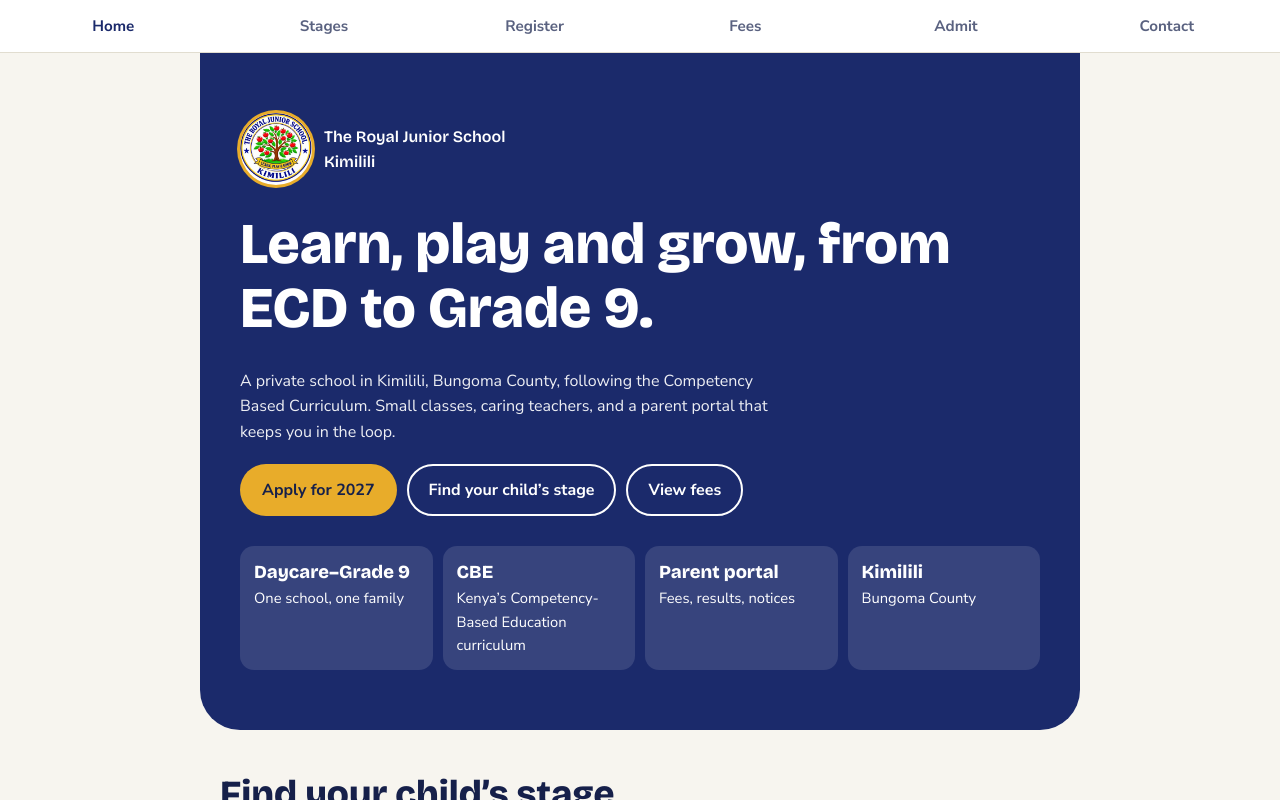
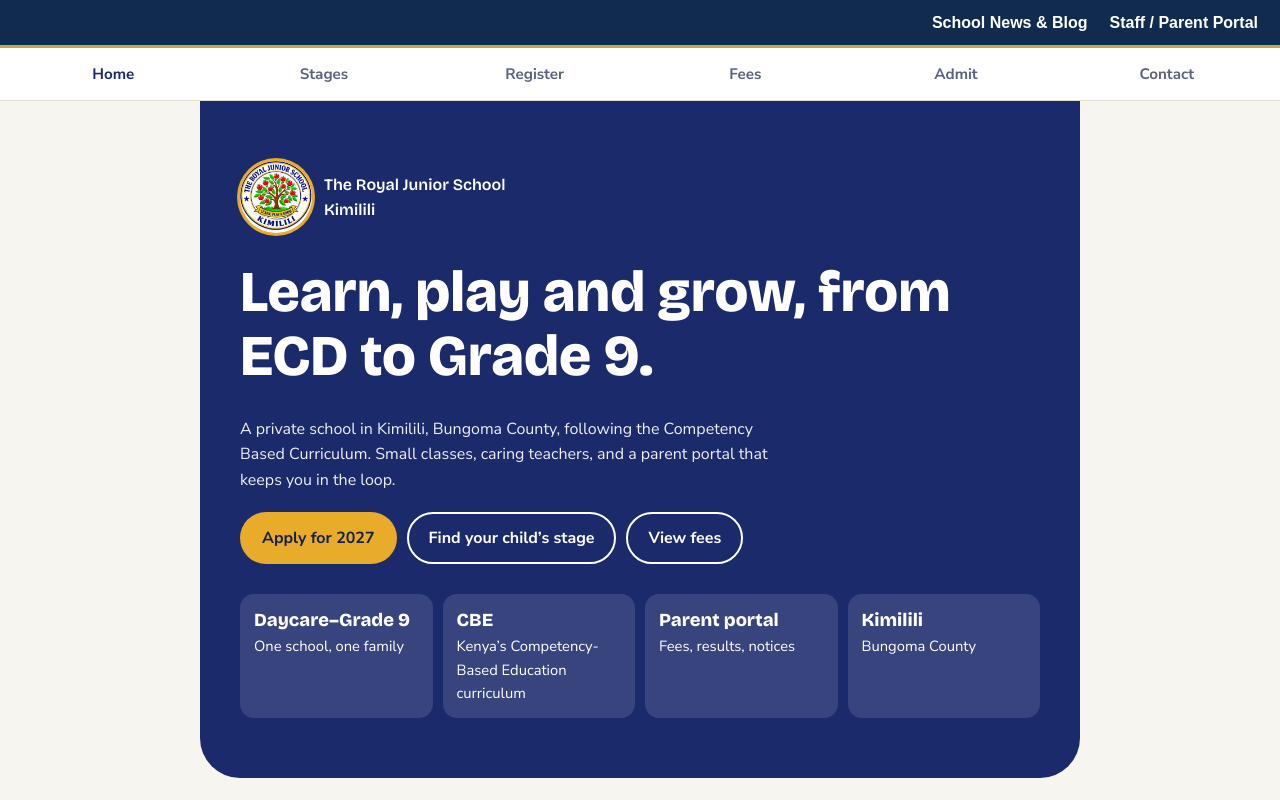
Before and after one commit to RoyalJuniorSchoolKimilili/Royal-Junior-School-Kimilili, a Next.js app: page / in a window 1280 px wide. Built offline with nearby package versions, Linux system fonts and the light colour scheme.

Commit message:
Add quick links to school news and portal on homepage

```diff
--- a/src/app/page.tsx
+++ b/src/app/page.tsx
@@ -5,10 +5,14 @@ const schoolSite = process.env.NODE_ENV === "production"
 export default function HomePage() {
   return (
     <main style={{ width: "100%", minHeight: "100vh", margin: 0 }}>
+      <nav aria-label="School quick links" style={{height:48,display:"flex",alignItems:"center",justifyContent:"flex-end",gap:22,padding:"0 22px",background:"#102b4e",borderBottom:"3px solid #c9a34a"}}>
+        <a href="/Royal-Junior-School-Kimilili/news/" style={{color:"white",fontWeight:700}}>School News & Blog</a>
+        <a href="/Royal-Junior-School-Kimilili/portal/" style={{color:"white",fontWeight:700}}>Staff / Parent Portal</a>
+      </nav>
       <iframe
         title="The Royal Junior School Kimilili website"
         src={schoolSite}
-        style={{ display: "block", width: "100%", height: "100vh", minHeight: "100vh", border: 0 }}
+        style={{ display: "block", width: "100%", height: "calc(100vh - 48px)", minHeight: "calc(100vh - 48px)", border: 0 }}
         allow="clipboard-read; clipboard-write"
       />
     </main>
```
